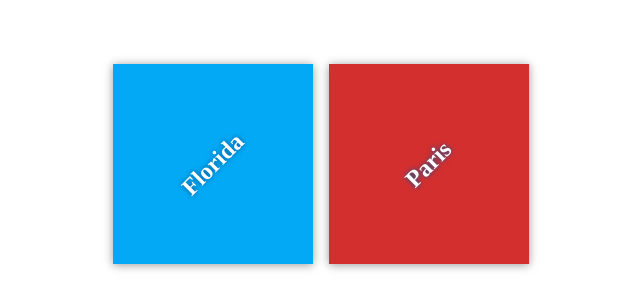
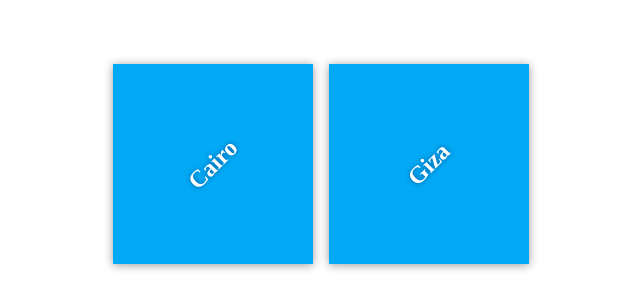
Before and after one commit to kimo93/my-travel-plans, a plain HTML site: page index.html in a window 1280 px wide. Shown: the part 236-544 px from the top of the page, without its empty margins (319-959 px from the left). Drawn offline with Linux system fonts and the light colour scheme.

Commit message:
Change Destinations to Local Ones

```diff
--- a/index.html
+++ b/index.html
@@ -11,11 +11,11 @@
     <div class="container">
         <div class="destination-container">
             <div class="destination" id="florida">
-                <h2>Florida</h2>
+                <h2>Cairo</h2>
             </div>
 
-            <div class="destination" id="paris">
-                <h2>Paris</h2>
+            <div class="destination" id="Paris">
+                <h2>Giza</h2>
             </div>
         </div>
     </div>
```
